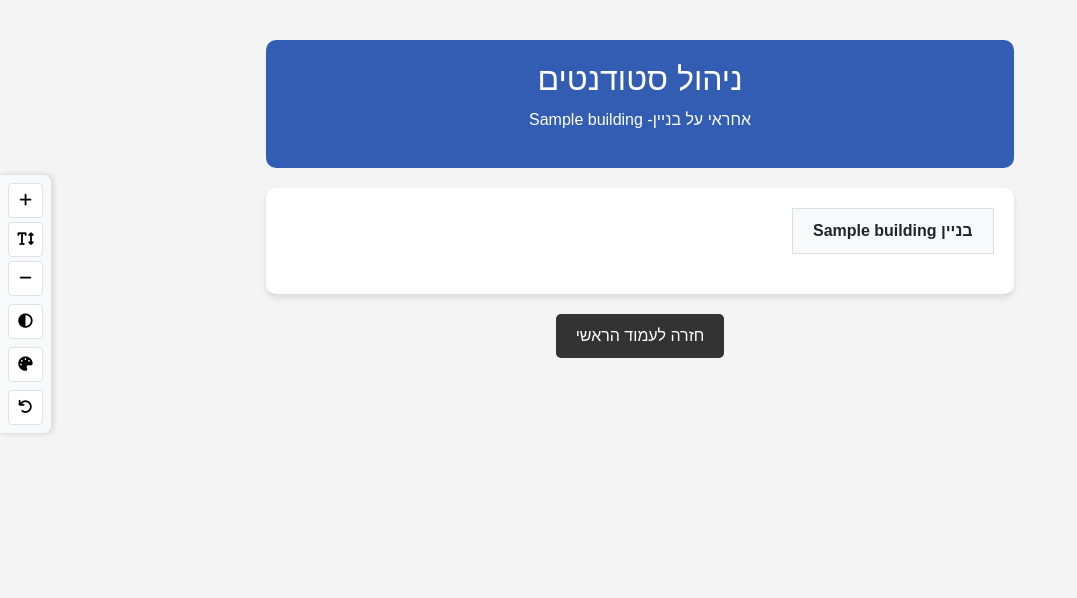
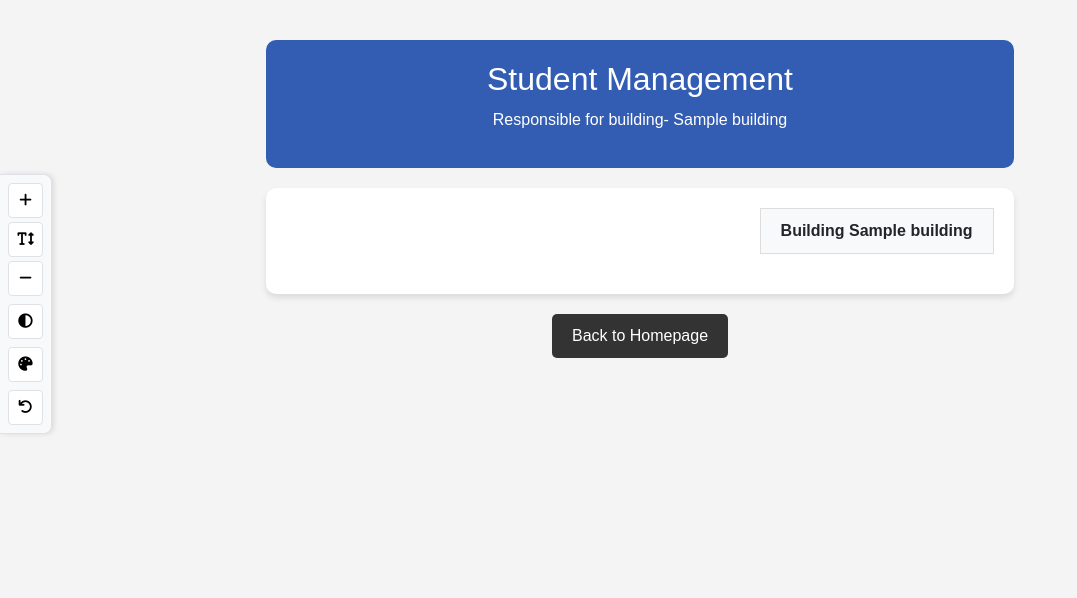
Before and after one commit to dorm-manage/dorm-manage-system, a Django app: template templates/BM_pages/BM_manage_students.html in a window 1280 px wide. Shown: the part 96-694 px from the top of the page, without its empty margins (0-1077 px from the left). Run offline with Django 5.2, Linux system fonts and the light colour scheme; the template is opened without the code that fills it: most values are stand-ins (such as "Sample title", 1, 10 or a date in 2020).

Commit message:
bm_mange_student traslate

```diff
--- a/templates/BM_pages/BM_manage_students.html
+++ b/templates/BM_pages/BM_manage_students.html
@@ -1,8 +1,9 @@
 {% extends 'base.html' %}
 {% load inventory_tags %}
 {% load static %}
+{% load i18n %}
 
-{% block title %}ניהול סטודנטים - מנהל בניין{% endblock %}
+{% block title %}{% translate "Student Management - Building Manager" %}{% endblock %}
 
 {% block extra_css %}
 <link rel="stylesheet" type="text/css" href="{% static 'css/main.css' %}">
@@ -15,9 +16,9 @@
 {% block content %}
 <div class="container">
   <div class="hero">
-    <h2>ניהול סטודנטים</h2>
+    <h2>{% translate "Student Management" %}</h2>
     <div style="margin-top: 10px; font-size: 16px;">
-      <p>אחראי על בניין-
+      <p>{% translate "Responsible for building" %}-
         {% for building in managed_buildings %}
           {{ building.building_name }}{% if not forloop.last %}, {% endif %}
         {% endfor %}
@@ -38,7 +39,7 @@
       {% for building_data in buildings_data %}
         <div class="tab {% if building_data.building.id == active_building_id %}active{% endif %}"
              onclick="openBuildingTab('{{ building_data.building.id }}')">
-          בניין {{ building_data.building.building_name }}
+          {% translate "Building" %} {{ building_data.building.building_name }}
         </div>
       {% endfor %}
     </div>
@@ -49,35 +50,35 @@
           <div class="sub-tabs">
             <button class="sub-tab-button active"
                     onclick="openSubTab('add-{{ building_data.building.id }}', 'remove-{{ building_data.building.id }}')">
-              הוספת סטודנט
+              {% translate "Add Student" %}
             </button>
             <button class="sub-tab-button"
                     onclick="openSubTab('remove-{{ building_data.building.id }}', 'add-{{ building_data.building.id }}')">
-              הסרת סטודנט
+              {% translate "Remove Student" %}
             </button>
           </div>
           <div id="add-{{ building_data.building.id }}" class="tab-content active-content">
             <div class="form-container">
-              <h3>הוספת סטודנט חדש לבניין {{ building_data.building.building_name }}</h3>
+              <h3>{% translate "Add New Student to Building" %} {{ building_data.building.building_name }}</h3>
               {% if building_data.available_rooms %}
                 <form method="POST" action="{% url 'BM_manage_students' %}">
                   {% csrf_token %}
                   <input type="hidden" name="action" value="add_student">
                   <input type="hidden" name="building_id" value="{{ building_data.building.id }}">
                   <div class="form-group">
-                    <label for="first_name">שם פרטי:</label>
+                    <label for="first_name">{% translate "First Name" %}:</label>
                     <input type="text" id="first_name" name="first_name" required>
                   </div>
                   <div class="form-group">
-                    <label for="last_name">שם משפחה:</label>
+                    <label for="last_name">{% translate "Last Name" %}:</label>
                     <input type="text" id="last_name" name="last_name" required>
                   </div>
                   <div class="form-group">
-                    <label for="email">אימייל:</label>
+                    <label for="email">{% translate "Email" %}:</label>
                     <input type="email" id="email" name="email" required>
                   </div>
                   <div class="form-group">
-                    <label for="password">סיסמה:</label>
+                    <label for="password">{% translate "Password" %}:</label>
                     <div style="display: flex; position: relative;">
                       <input type="password" id="password" name="password" value="123456789" required>
                       <button type="button" onclick="togglePasswordVisibility()"
@@ -87,52 +88,52 @@
                     </div>
                   </div>
                   <div class="form-group">
-                    <label for="id_number">מספר זהות (אופציונלי):</label>
+                    <label for="id_number">{% translate "ID Number (Optional)" %}:</label>
                     <input type="text" id="id_number" name="id_number">
                   </div>
                   <div class="form-group">
-                    <label for="room_id">חדר:</label>
+                    <label for="room_id">{% translate "Room" %}:</label>
                     <select id="room_id" name="room_id" required>
-                      <option value="" disabled selected>בחר חדר</option>
+                      <option value="" disabled selected>{% translate "Select Room" %}</option>
                       {% for room_data in building_data.available_rooms %}
                         <option value="{{ room_data.room.id }}">
-                          חדר {{ room_data.room.room_number }} ({{ room_data.available_spots }} מקומות פנויים)
+                          {% translate "Room" %} {{ room_data.room.room_number }} ({{ room_data.available_spots }} {% translate "available spots" %})
                         </option>
                       {% endfor %}
                     </select>
                   </div>
                   <div class="form-group">
-                    <label for="end_date">תאריך סיום מגורים:</label>
+                    <label for="end_date">{% translate "Residence End Date" %}:</label>
                     <input type="date" id="end_date" name="end_date" required>
                   </div>
                   <div class="form-actions">
-                    <button type="submit" class="add-button">הוסף סטודנט</button>
+                    <button type="submit" class="add-button">{% translate "Add Student" %}</button>
                   </div>
                 </form>
               {% else %}
                 <div class="no-data">
-                  <p>אין חדרים פנויים בבניין זה.</p>
+                  <p>{% translate "No available rooms in this building." %}</p>
                 </div>
               {% endif %}
             </div>
           </div>
           <div id="remove-{{ building_data.building.id }}" class="tab-content">
-            <h3>סטודנטים בבניין {{ building_data.building.building_name }}</h3>
+            <h3>{% translate "Students in Building" %} {{ building_data.building.building_name }}</h3>
             <div class="search-container">
               <input type="text" id="search-{{ building_data.building.id }}"
                      onkeyup="searchStudents('{{ building_data.building.id }}')"
-                     placeholder="חיפוש לפי שם או אימייל...">
+                     placeholder="{% translate 'Search by name or email...' %}">
             </div>
             {% if building_data.students_page %}
               <table id="students-table-{{ building_data.building.id }}">
                 <thead>
                   <tr>
-                    <th>שם מלא</th>
-                    <th>אימייל</th>
-                    <th>חדר</th>
-                    <th>תאריך שיבוץ</th>
-                    <th>תאריך סיום</th>
-                    <th>פעולות</th>
+                    <th>{% translate "Full Name" %}</th>
+                    <th>{% translate "Email" %}</th>
+                    <th>{% translate "Room" %}</th>
+                    <th>{% translate "Assignment Date" %}</th>
+                    <th>{% translate "End Date" %}</th>
+                    <th>{% translate "Actions" %}</th>
                   </tr>
                 </thead>
                 <tbody>
@@ -142,7 +143,7 @@
                       <td>{{ assignment.user.email }}</td>
                       <td>{{ assignment.room.room_number }}</td>
                       <td>{{ assignment.start_date|date:"d/m/Y" }}</td>
-                      <td>{{ assignment.end_date|date:"d/m/Y"|default:"לא מוגדר" }}</td>
+                      <td>{{ assignment.end_date|date:"d/m/Y"|default:"{% translate 'Not defined' %}" }}</td>
                       <td>
                           <form method="POST" action="{% url 'BM_manage_students' %}" style="display:inline-block; margin-right: 5px;">
                             {% csrf_token %}
@@ -151,8 +152,8 @@
                             <input type="hidden" name="building_id" value="{{ building_data.building.id }}">
                             <input type="hidden" name="delete_user" value="yes">
                             <button type="submit" class="remove-button" style="background-color: #dc3545;"
-                                    onclick="return confirm('האם אתה בטוח שברצונך להסיר את הסטודנט מהמערכת?')">
-                              הסר מהמערכת
+                                    onclick="return confirm('{% translate "Are you sure you want to remove the student from the system?" %}')">
+                              {% translate "Remove from System" %}
                             </button>
                           </form>
                     </td>
@@ -163,9 +164,9 @@
               {% if building_data.students_page.has_other_pages %}
                 <div class="pagination">
                   {% if building_data.students_page.has_previous %}
-                    <a href="?building_id={{ building_data.building.id }}&students_page_{{ building_data.building.id }}={{ building_data.students_page.previous_page_number }}">&laquo; הקודם</a>
+                    <a href="?building_id={{ building_data.building.id }}&students_page_{{ building_data.building.id }}={{ building_data.students_page.previous_page_number }}">&laquo; {% translate "Previous" %}</a>
                   {% else %}
-                    <span class="disabled">&laquo; הקודם</span>
+                    <span class="disabled">&laquo; {% translate "Previous" %}</span>
                   {% endif %}
                   {% for i in building_data.students_page.paginator.page_range %}
                     {% if building_data.students_page.number == i %}
@@ -175,33 +176,33 @@
                     {% endif %}
                   {% endfor %}
                   {% if building_data.students_page.has_next %}
-                    <a href="?building_id={{ building_data.building.id }}&students_page_{{ building_data.building.id }}={{ building_data.students_page.next_page_number }}">הבא &raquo;</a>
+                    <a href="?building_id={{ building_data.building.id }}&students_page_{{ building_data.building.id }}={{ building_data.students_page.next_page_number }}">{% translate "Next" %} &raquo;</a>
                   {% else %}
-                    <span class="disabled">הבא &raquo;</span>
+                    <span class="disabled">{% translate "Next" %} &raquo;</span>
                   {% endif %}
                 </div>
               {% endif %}
             {% else %}
               <div class="no-data">
-                <p>אין סטודנטים משובצים בבניין זה.</p>
+                <p>{% translate "No students assigned to this building." %}</p>
               </div>
             {% endif %}
           </div>
         {% else %}
           <div class="loading-indicator">
-            <p>לחץ על הכרטיסייה לטעינת הנתונים...</p>
+            <p>{% translate "Click on the tab to load data..." %}</p>
           </div>
         {% endif %}
       </div>
     {% endfor %}
-    {% if not buildings_data %}
-      <div class="no-data">
-        <p>אין בניינים תחת ניהולך.</p>
-      </div>
-    {% endif %}
+          {% if not buildings_data %}
+        <div class="no-data">
+          <p>{% translate "No buildings under your management." %}</p>
+        </div>
+      {% endif %}
   </div>
   <div class="links">
-    <a href="{% url 'BM_Homepage' %}">חזרה לעמוד הראשי</a>
+    <a href="{% url 'BM_Homepage' %}">{% translate "Back to Homepage" %}</a>
   </div>
 </div>
 {% endblock %}
```
Also changed, not shown: locale/ar/LC_MESSAGES/django.po, locale/en/LC_MESSAGES/django.po, locale/he/LC_MESSAGES/django.po, locale/zh/LC_MESSAGES/django.po, 4 other files.
